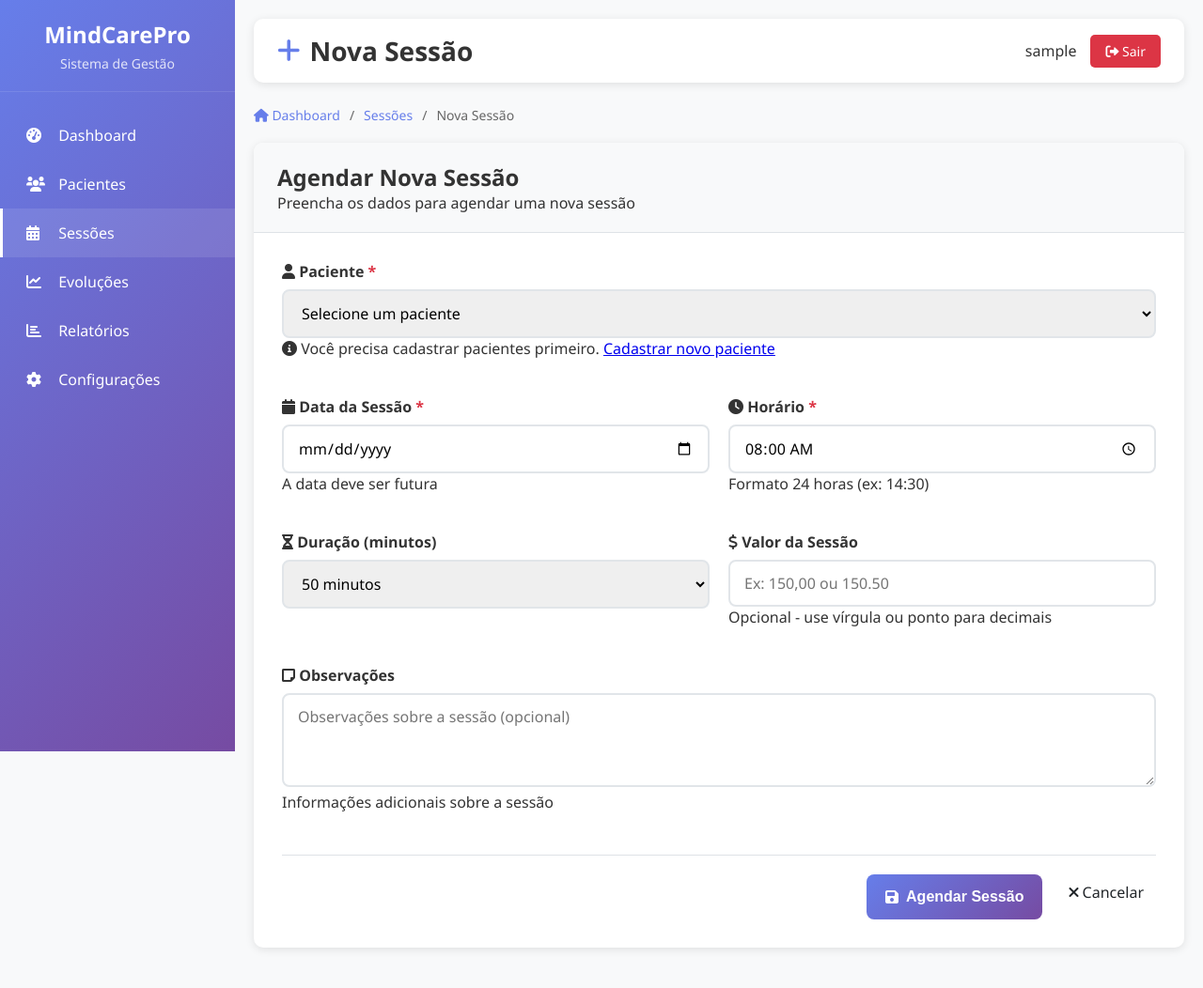
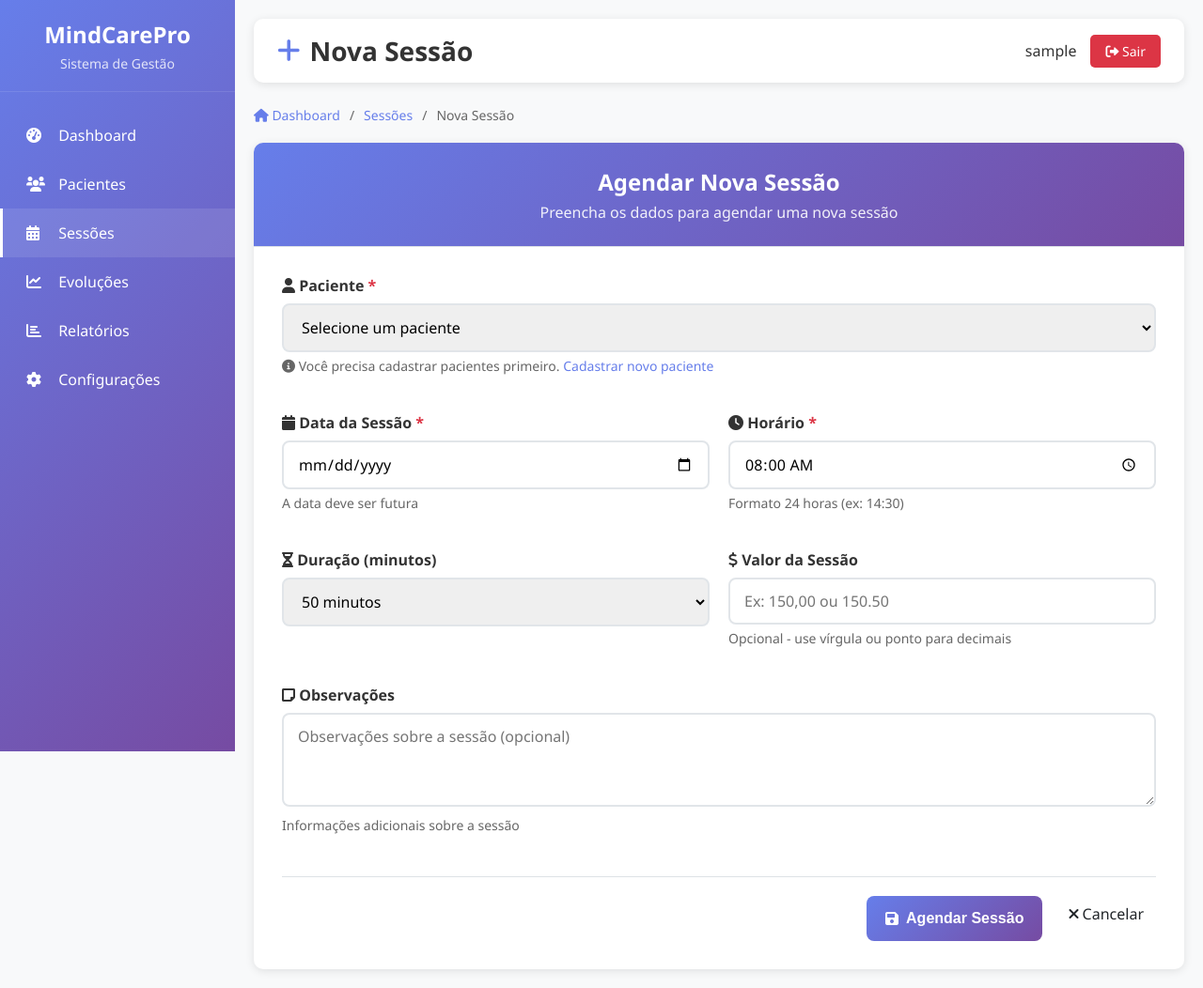
Before and after one commit to flavioricci-terser/mindcarepro-sistema, a Flask app: page /sessoes/nova in a window 1280 px wide. Shown: the whole page at 94% size. Before the commit the page ends 1011 px from the top, so only its background shows below. Run offline with Flask 3, Linux system fonts and the light colour scheme; the visitor is signed in with stand-in values (Sample User, id 1); data that the repository does not hold is empty; some libraries are stand-ins or nearby versions.

Commit message:
Update main.css
/* ========================================
   ESTILOS PARA FORMULÁRIOS DE SESSÃO
   ======================================== */

```diff
--- a/static/css/main.css
+++ b/static/css/main.css
@@ -1692,3 +1692,58 @@ body {
         grid-template-columns: 1fr;
     }
 }
+/* ========================================
+   ESTILOS PARA FORMULÁRIOS DE SESSÃO
+   ======================================== */
+
+.form-header {
+    background: linear-gradient(135deg, #667eea 0%, #764ba2 100%);
+    color: white;
+    padding: 25px;
+    text-align: center;
+}
+
+.form-header h2 {
+    font-size: 24px;
+    margin-bottom: 5px;
+}
+
+.form-header p {
+    opacity: 0.9;
+    margin: 0;
+}
+
+.help-text {
+    font-size: 14px;
+    color: #666;
+    margin-top: 5px;
+}
+
+.help-text a {
+    color: #667eea;
+    text-decoration: none;
+}
+
+.help-text a:hover {
+    text-decoration: underline;
+}
+
+.datetime-group {
+    display: grid;
+    grid-template-columns: 1fr 1fr;
+    gap: 15px;
+}
+
+.value-group {
+    display: grid;
+    grid-template-columns: 1fr 1fr;
+    gap: 15px;
+}
+
+/* Responsividade */
+@media (max-width: 768px) {
+    .datetime-group,
+    .value-group {
+        grid-template-columns: 1fr;
+    }
+}
```
